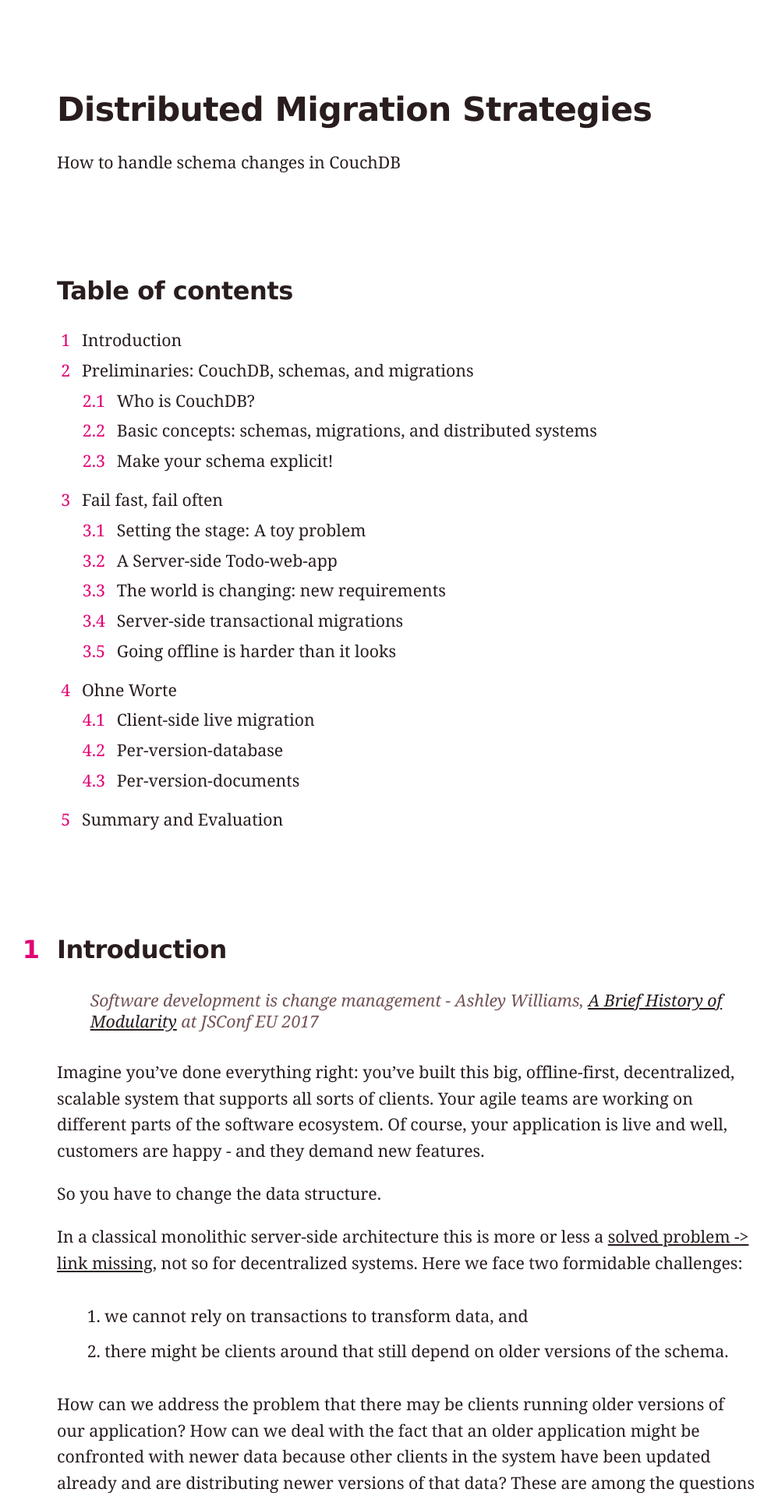
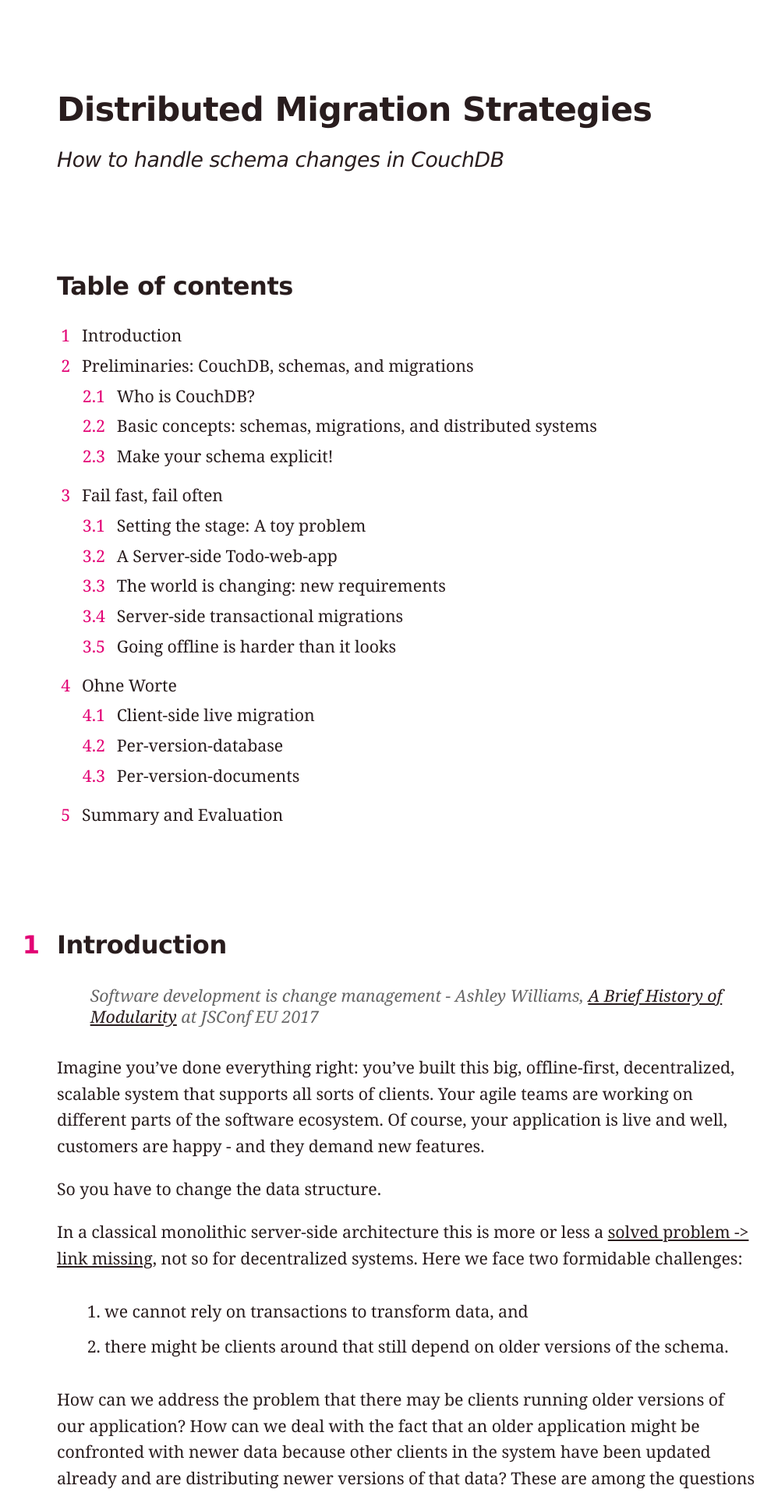
Before and after one commit to jo/sync-tank, a Jekyll site: the page built from migrations.md, in a window 1280 px wide. Shown: the top 1919 px of the page at 78% size, without its empty margins (55-1053 px from the left). Built offline with Jekyll 4.4.1, drawn with Linux system fonts in a browser that asks for light colours; our own code applies the rules of GitHub Pages for plain Markdown files.

Commit message:
style improvement from david

```diff
--- a/css/main.css
+++ b/css/main.css
@@ -36,6 +36,12 @@
 }
 h1 {
   max-width: 21em;
+}
+h1 + h2 {
+  padding-top: 0;
+  font-weight: normal;
+  font-style: italic;
+  font-size: 1.25em;
 }
 h2 {
   padding-top: 6ex;
@@ -144,7 +150,7 @@
 
 code, pre {
   font-family: "Courier New", Courier, monospace;
-  font-size: 0.8em;
+  font-size: 0.9em;
 }
 .highlight {
   margin: 1ex -10vw;
@@ -158,8 +164,11 @@
   background-color: #F6F1F5;
 }
 .language-cucumber .highlight {
-  color: green;
-  background-color: #F1F6F3;
+  color: #025c55;
+  background-color: #eaf8f6;
+}
+.language-cucumber .err {
+  background-color: transparent;
 }
 code.highlighter-rouge {
   color: #e20074;
@@ -168,23 +177,26 @@
 blockquote {
   font-style: italic;
   line-height: 1.28;
-  color: #725355;
+  color: #666;
   margin: 3ex 2em;
   max-width: 38em;
 }
 
 figure {
-  padding: 2ex 0;
+  padding: 4ex 0 0 0;
   margin: 6ex 0;
   max-width: 42em;
   text-align: center;
+  background-color: #eee;
 }
 figcaption {
   margin: 2ex 0 0 0;
+  padding: 4ex 0;
   font-size: 0.8em;
   line-height: 1.38;
   text-align: center;
   max-width: 52.5em;
+  background-color: white;
 }
 img {
   max-width: 100%;
@@ -223,10 +235,19 @@
   #markdown-toc {
     margin: 0;
   }
-  #markdown-toc li,
+  #markdown-toc li {
+    margin-left: 1.3em;
+  }
   h2,
   h3 {
-    margin-left: 1.7em;
+    margin-left: 0;
+  }
+  h2:before,
+  h3:before {
+    position: relative;
+    left: 0;
+    width: auto;
+    text-align: left;
   }
   #markdown-toc li,
   #markdown-toc ol {
--- a/migrations.md
+++ b/migrations.md
@@ -1,5 +1,6 @@
 # Distributed Migration Strategies
-How to handle schema changes in CouchDB
+## How to handle schema changes in CouchDB
+{:.no_toc}
 
 ## Table of contents
 {:.no_toc}
```
Also changed, not shown: images/live-migration.svg, images/per-version-dbs.svg, images/per-version-docs.svg, images/transactional-migration.svg.
